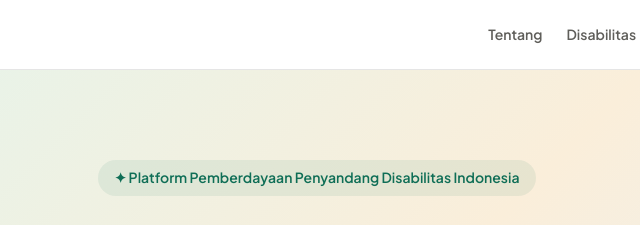
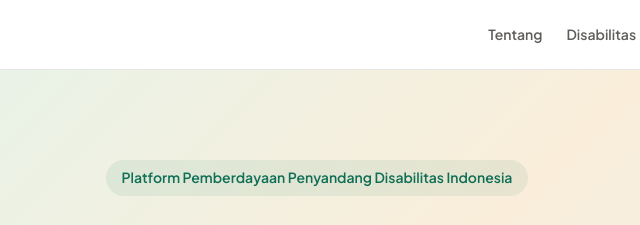
Before and after one commit to vieraftzhh/SETARA, a plain HTML site: page index.html in a window 1280 px wide. Shown: the top 225 px of the page, 323-963 px from the left. Drawn offline with Linux system fonts and the light colour scheme.

Commit message:
Update index.html

```diff
--- a/index.html
+++ b/index.html
@@ -456,7 +456,7 @@
 
   <!-- HERO -->
   <div class="hero">
-    <div class="hero-tagline">✦ Platform Pemberdayaan Penyandang Disabilitas Indonesia</div>
+    <div class="hero-tagline">Platform Pemberdayaan Penyandang Disabilitas Indonesia</div>
     <h1>BERSAMA MENUJU INDONESIA <span>SET<em style="font-style:normal; color:#BA7517;">A</em>RA</span></h1>
     <p class="hero-desc">Setiap individu berhak atas kesempatan yang sama untuk berkarya, berkembang, dan hidup bermartabat tanpa memandang kondisi fisik maupun mental.</p>
     <div class="hero-buttons">
```
